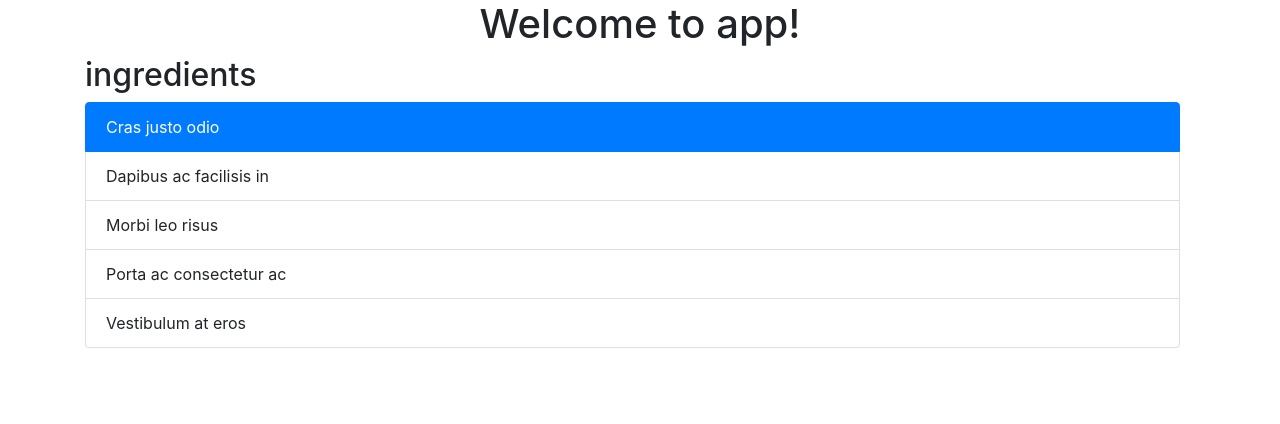
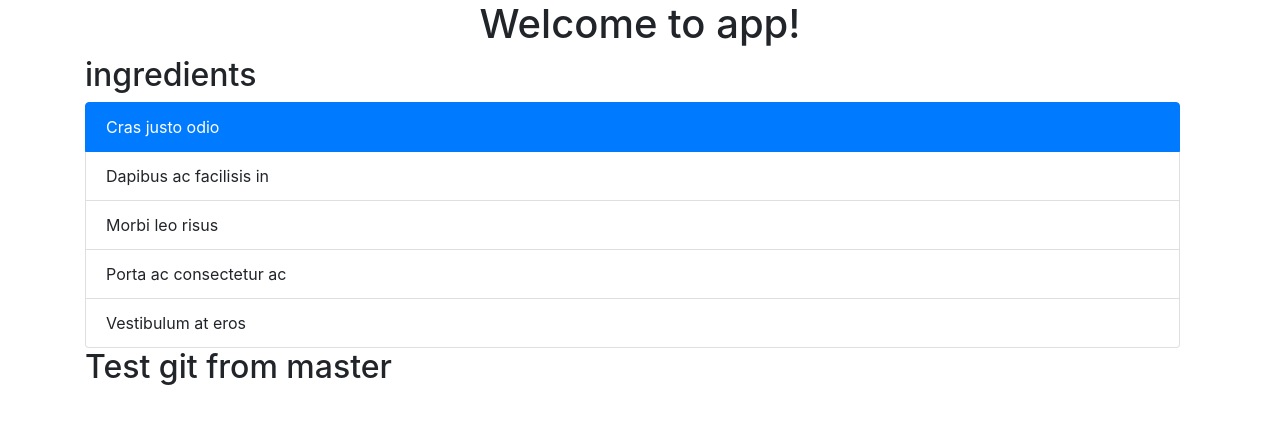
Before and after one commit to hihajdus/ingredients, an Angular app: page / in a window 1280 px wide. Shown: the top 424 px of the page. Built offline with nearby package versions, Linux system fonts and the light colour scheme.

Commit message:
test git from master

```diff
--- a/src/app/app.component.html
+++ b/src/app/app.component.html
@@ -13,4 +13,5 @@
     <li class="list-group-item">Porta ac consectetur ac</li>
     <li class="list-group-item">Vestibulum at eros</li>
   </ul>
+  <h2> Test git from master</h2>
 </div>
```
